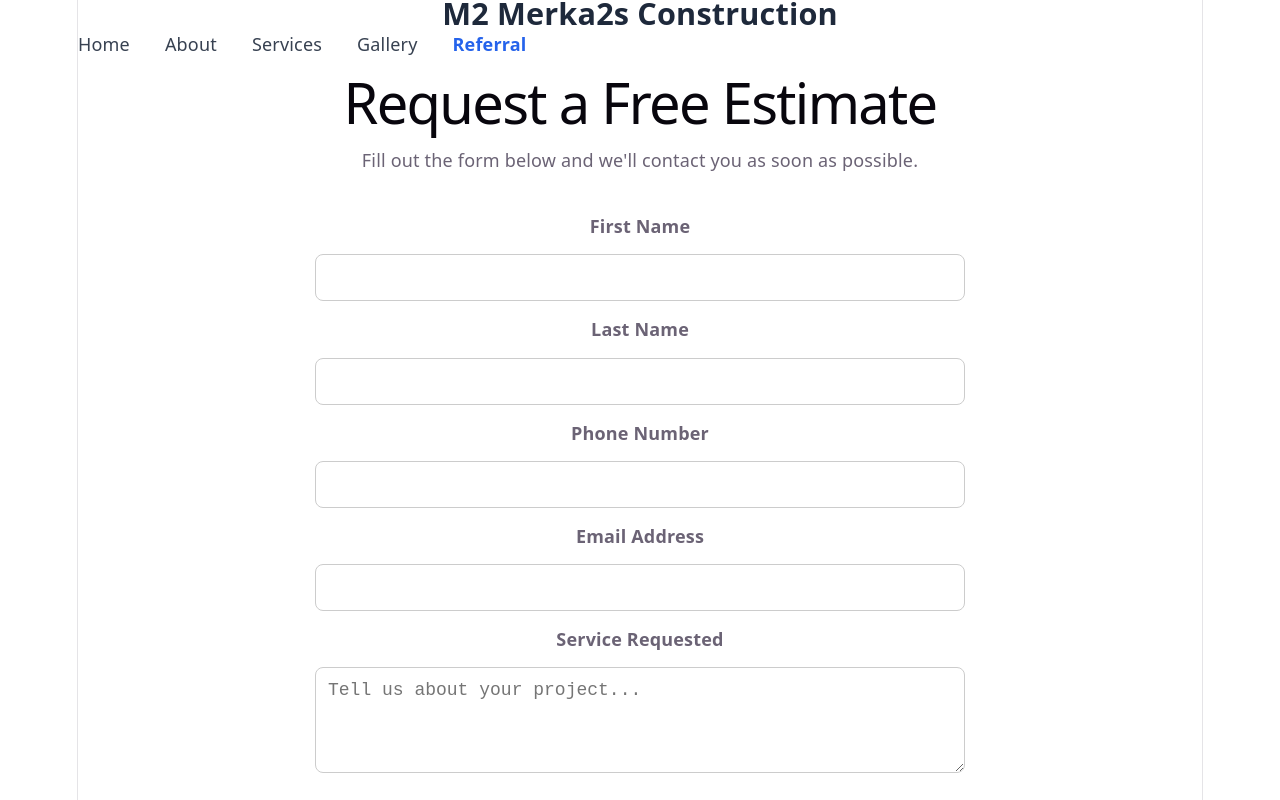
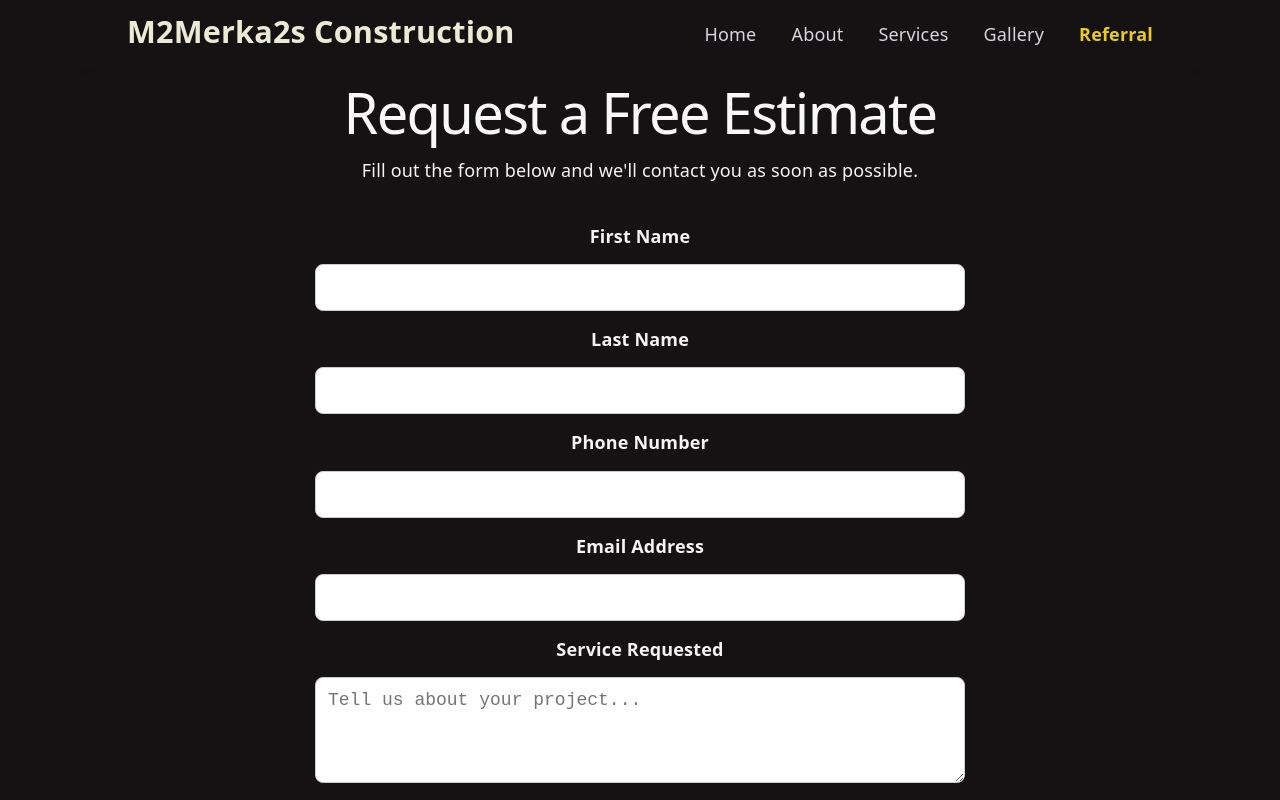
Before and after one commit to BranMerx/M2Merka2sConstruction, a React (Vite) app: page /referral in a window 1280 px wide. Shown: the top 800 px of the page. Built offline with nearby package versions, Linux system fonts and the light colour scheme; no server answers.

Commit message:
Update background color, button color, hover color

```diff
--- a/src/components/Navbar/Navbar.css
+++ b/src/components/Navbar/Navbar.css
@@ -7,7 +7,7 @@
     justify-content: space-between;
     align-items: center;
     padding: 18px 50px;
-    background-color: white;
+    background-color: rgb(20,18,18);
     box-shadow: 0 2px 8px rgba(0,0,0,.08);
 
 }
@@ -16,7 +16,7 @@
     text-decoration: none;
     font-size: 1.7rem;
     font-weight: bold;
-    color: #1e293b;
+    color: #ecead4;
 
 }
 
@@ -31,22 +31,22 @@
 
 .navbar-links a {
     text-decoration: none;
-    color: #374151;
+    color: #d5d7dc;
     font-weight: 500;
     transition: color .25s;
 }
 
 .navbar-links a:hover {
-    color: #2563eb;
+    color: #ebca25;
 }
 
 .navbar-links a.active {
-    color: #2563eb;
+    color: #ebca25;
     font-weight: 700;
 }
 
 .estimate-button {
-    background: #2563eb;
+    background: #ebca25;
     color: white;
     padding: 12px 24px;
     border-radius: 8px;
@@ -56,5 +56,5 @@
 }
 
 .estimate-button:hover {
-    background: #1d4ed8;
+    background: #ebca25;
 }
--- a/src/components/Navbar/Navbar.tsx
+++ b/src/components/Navbar/Navbar.tsx
@@ -3,10 +3,10 @@ import "./Navbar.css";
 
 function Navbar(){
     return(
-        <header className = "navBar">
+        <header className = "navbar">
             <div className="navbar-logo">
                 <NavLink to ="/">
-                M2 Merka2s Construction
+                M2Merka2s Construction
                 </NavLink>
             </div>
             <nav>
--- a/src/components/ReferralForm/ReferralForm.css
+++ b/src/components/ReferralForm/ReferralForm.css
@@ -31,7 +31,7 @@
 
     border: none;
 
-    background: #2563eb;
+    background: #ebca25;
     color: white;
 
     border-radius: 8px;
@@ -43,7 +43,7 @@
 }
 
 .referral-form button:hover {
-    background: #1d4ed8;
+    background: #ebca25;
 }
 .submission-message {
     margin-top: 20px;
--- a/src/index.css
+++ b/src/index.css
@@ -1,9 +1,9 @@
 :root {
-  --text: #6b6375;
-  --text-h: #08060d;
-  --bg: #fff;
-  --border: #e5e4e7;
-  --code-bg: #f4f3ec;
+  --text: #f4f4f4;
+  --text-h: #f8f8f9;
+  --bg: rgb(20, 18, 18);
+  --border: #272729;
+  --code-bg: #090909;
   --accent: #aa3bff;
   --accent-bg: rgba(170, 59, 255, 0.1);
   --accent-border: rgba(170, 59, 255, 0.5);
@@ -55,7 +55,6 @@
   max-width: 100%;
   margin: 0 auto;
   text-align: center;
-  border-inline: 1px solid var(--border);
   min-height: 100svh;
   display: flex;
   flex-direction: column;
```
